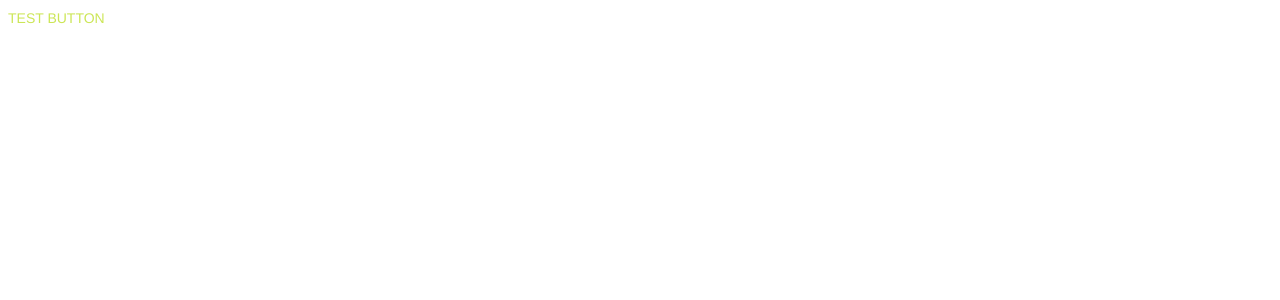
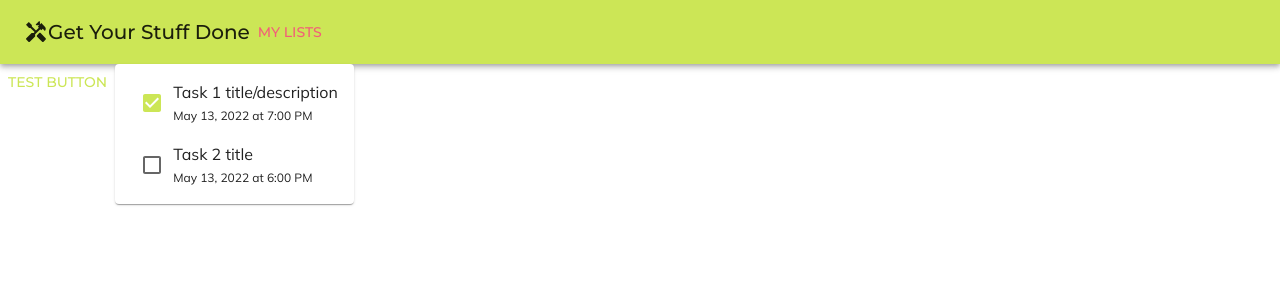
Before and after one commit to CurlyJoe71/get-your-stuff-done, a React (Create React App) app in the folder client/: page / in a window 1280 px wide. Shown: the top 300 px of the page. Built offline with nearby package versions, Linux system fonts and the light colour scheme.

Commit message:
Style task list, Add check function

```diff
--- a/client/package.json
+++ b/client/package.json
@@ -5,6 +5,7 @@
   "dependencies": {
     "@emotion/react": "^11.9.0",
     "@emotion/styled": "^11.8.1",
+    "@mui/icons-material": "^5.6.2",
     "@mui/material": "^5.7.0",
     "@testing-library/jest-dom": "^5.14.1",
     "@testing-library/react": "^13.0.0",
--- a/client/public/index.html
+++ b/client/public/index.html
@@ -10,6 +10,9 @@
       content="Web site created using create-react-app"
     />
     <link rel="apple-touch-icon" href="%PUBLIC_URL%/logo192.png" />
+    <link rel="preconnect" href="https://fonts.googleapis.com">
+<link rel="preconnect" href="https://fonts.gstatic.com" crossorigin>
+<link href="https://fonts.googleapis.com/css2?family=Montserrat:ital,wght@0,100;0,200;0,300;0,400;0,500;0,600;0,700;1,100&family=Mulish:ital,wght@0,200;0,300;0,400;0,500;0,600;0,700;0,800;1,200;1,300;1,400;1,500;1,600;1,700&display=swap" rel="stylesheet">
     <!--
       manifest.json provides metadata used when your web app is installed on a
       user's mobile device or desktop. See https://developers.google.com/web/fundamentals/web-app-manifest/
--- a/client/src/components/HeaderBar.tsx
+++ b/client/src/components/HeaderBar.tsx
@@ -1,9 +1,29 @@
 import React from 'react';
 import AppBar from '@mui/material/AppBar';
+import Container from '@mui/material/Container';
+import Toolbar from '@mui/material/Toolbar';
+import Typography from '@mui/material/Typography';
+import Box from '@mui/material/Box';
+import Button from '@mui/material/Button';
+import Handyman from '@mui/icons-material/Handyman';
 
 const HeaderBar = () => {
     return (
-        <AppBar position='static'></AppBar>
+        <AppBar position='static' color='primary'>
+            <Container maxWidth='xl'>
+                <Toolbar disableGutters>
+                    <Handyman />
+                    <Typography variant='h6'>
+                        Get Your Stuff Done
+                    </Typography>
+                    <Box>
+                        <Button color='secondary'>
+                            My Lists
+                        </Button>
+                    </Box>
+                </Toolbar>
+            </Container>
+        </AppBar>
     )
 };
 
--- a/client/src/components/Home.tsx
+++ b/client/src/components/Home.tsx
@@ -1,11 +1,18 @@
-import { Button } from '@mui/material';
 import React from 'react';
+import Button from '@mui/material/Button';
+import Grid from '@mui/material/Grid';
+import TaskList from './TaskList';
 
 const Home = () => {
     return (
-        <div>
-            <Button>Test Button</Button>
-        </div>
+        <Grid container>
+            <Grid item>
+                <Button>Test Button</Button>
+            </Grid>
+            <Grid item>
+                <TaskList />
+            </Grid>
+        </Grid>
     )
 };
 
--- /dev/null
+++ b/client/src/components/TaskList.tsx
@@ -0,0 +1,75 @@
+import React, { ChangeEvent, useState } from 'react';
+import Typography from '@mui/material/Typography';
+import Box from '@mui/material/Box';
+import Grid from '@mui/material/Grid';
+import Paper from '@mui/material/Paper';
+import List from '@mui/material/List';
+import ListItem from '@mui/material/ListItem';
+import Checkbox from '@mui/material/Checkbox';
+import formatDate from '../utils/dateFormatter';
+
+const TaskList = () => {
+    const [data, setData] = useState([
+        {
+            complete: true,
+            title: 'Task 1 title/description',
+            dateCreated: '2022-05-13T19:00:00.000Z',
+            id: '01'
+        },
+        {
+            complete: false,
+            title: 'Task 2 title',
+            dateCreated: '2022-05-13T18:00:00.000Z',
+            id: '02'
+        }
+    ]);
+
+    const handleChange = (event: ChangeEvent<HTMLInputElement>) => {
+        console.log(event.target.checked);
+        const checked = event.target.checked;
+        const taskId = event.target.getAttribute('id');
+        let updatedData = data.map(d => {
+            let task = { ...d };
+
+            if (task.id === taskId) {
+                task.complete = checked;
+            };
+            return task;
+        })
+        setData(updatedData);
+    }
+
+    return (
+        <Box sx={{ flexGrow: 1 }}>
+            <Grid container>
+                <Paper>
+                    <Grid item xs={12}>
+                        <List>
+                            {data.map(t => {
+                                return (
+                                    <ListItem key={t.id}>
+                                        <Checkbox checked={t.complete} onChange={handleChange} id={t.id} />
+                                        <Grid container direction='column'>
+                                            <Grid item>
+                                                <Typography variant='body1'>
+                                                    {t.title}
+                                                </Typography>
+                                            </Grid>
+                                            <Grid item>
+                                                <Typography variant='caption'>
+                                                    {formatDate(t.dateCreated)}
+                                                </Typography>
+                                            </Grid>
+                                        </Grid>
+                                    </ListItem>
+                                )
+                            })}
+                        </List>
+                    </Grid>
+                </Paper>
+            </Grid>
+        </Box>
+    )
+}
+
+export default TaskList;
--- a/client/src/style/theme.tsx
+++ b/client/src/style/theme.tsx
@@ -2,12 +2,15 @@ import { createTheme } from '@mui/material/styles';
 
 const theme = createTheme({
   palette: {
-    mode: 'dark',
+    // mode: 'dark',
     primary: {
       main: '#cce656',
     },
     secondary: {
       main: '#f35e78',
+    },
+    background: {
+      default: '#e0e0e0',
     },
   },
   typography: {
@@ -28,7 +31,7 @@ const theme = createTheme({
       fontFamily: '"Montserrat", "Helvetica", "Arial", sans-serif',
     },
     h6: {
-      fontFamily: '"Montserrat", "Helvetica", "Arial", sans-serif',
+      fontFamily: '"Montserrat"'
     },
     body1: {
       fontFamily: '"Mulish", "Helvetica", "Arial", sans-serif',
--- /dev/null
+++ b/client/src/utils/dateFormatter.tsx
@@ -0,0 +1,13 @@
+function formatDate(dateString: string) {
+    return new Date(dateString).toLocaleDateString('en-US',
+        {
+            year: 'numeric',
+            month: 'long',
+            day: 'numeric',
+            hour: 'numeric',
+            minute: 'numeric',
+
+        });
+}
+
+export default formatDate;
```
Also changed, not shown: client/src/logo.svg (deleted), 1 other file (tests, documents, lock files or other folders). Lines whose indentation alone changed are shown as unchanged.
